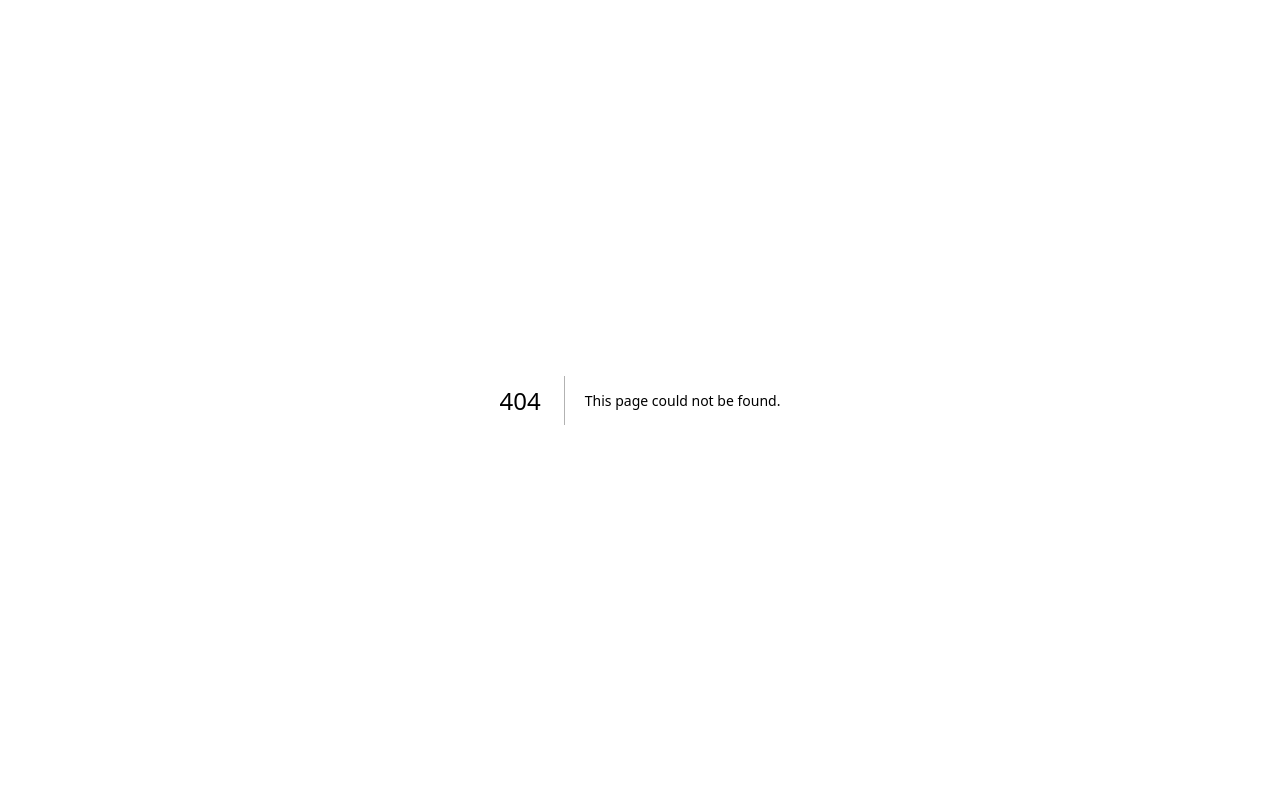
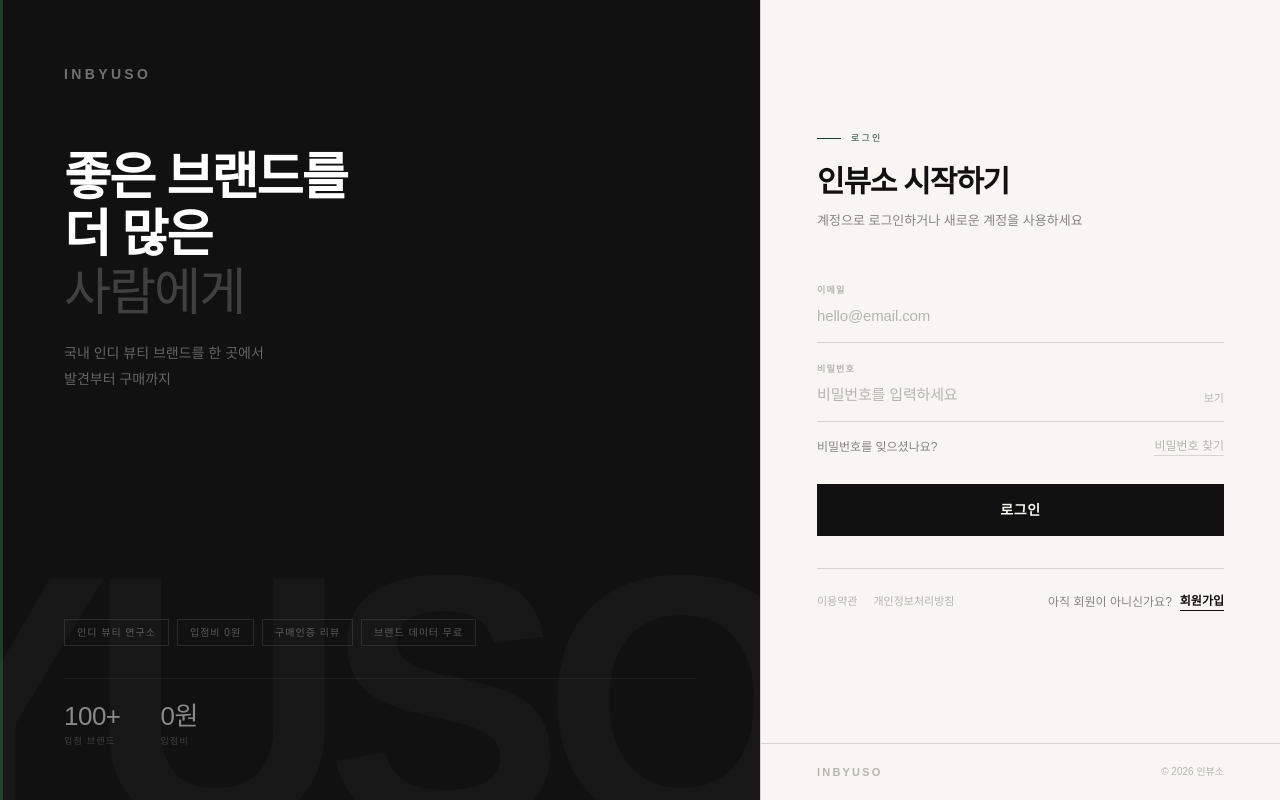
Before and after one commit to osj537/inbyuso-brand, a Next.js app in the folder frontend/: page /login in a window 1280 px wide. Before the commit this address had no page. Built offline with nearby package versions, Linux system fonts and the light colour scheme; no server answers.

Commit message:
feat:로그인페이지,admin 렌더링 수정

```diff
--- a/frontend/src/app/admin/layout.tsx
+++ b/frontend/src/app/admin/layout.tsx
@@ -1,22 +1,26 @@
 'use client'
 
-import { useEffect } from 'react'
+import { useEffect, useState } from 'react'
 import { useRouter } from 'next/navigation'
 import Link from 'next/link'
 import { authService } from '@/lib/authService'
 
 export default function AdminLayout({ children }: { children: React.ReactNode }) {
   const router = useRouter()
+  const [authorized, setAuthorized] = useState(false)
 
   useEffect(() => {
     if (!authService.isLoggedIn() || !authService.isAdmin()) {
-      router.push('/')
+      router.replace('/login')
+    } else {
+      setAuthorized(true)
     }
   }, [router])
 
+  if (!authorized) return null
+
   return (
     <div className="min-h-screen bg-gray-100 flex">
-      {/* 사이드바 */}
       <aside className="w-56 bg-black text-white flex-shrink-0">
         <div className="p-5 border-b border-gray-800">
           <Link href="/main" className="text-lg font-bold tracking-widest">INBYUSO</Link>
@@ -37,8 +41,6 @@ export default function AdminLayout({ children }: { children: React.ReactNode })
           </Link>
         </nav>
       </aside>
-
-      {/* 메인 콘텐츠 */}
       <main className="flex-1 p-8 overflow-y-auto">
         {children}
       </main>
--- /dev/null
+++ b/frontend/src/app/login/page.tsx
@@ -0,0 +1,82 @@
+'use client'
+
+import { useState } from 'react'
+import { useRouter } from 'next/navigation'
+import LoginForm from '@/components/auth/LoginForm'
+import SignupForm from '@/components/auth/SignupForm'
+
+type View = 'login' | 'signup'
+
+export default function HomePage() {
+  const [view, setView] = useState<View>('login')
+  const router = useRouter()
+
+  const handleSuccess = () => {
+    router.push('/main')
+  }
+
+  return (
+    <div className="grid h-screen overflow-hidden" style={{ gridTemplateColumns: '1fr 520px' }}>
+      {/* 좌측 비주얼 */}
+      <div className="bg-[#111] relative flex flex-col justify-between px-16 py-13 overflow-hidden">
+        {/* 좌측 초록 라인 */}
+        <div className="absolute left-0 top-0 bottom-0 w-[3px] bg-[#1F3D2A]" />
+
+        {/* 배경 텍스트 */}
+        <div
+          className="absolute bottom-[-80px] right-[-40px] text-[28vw] font-black leading-none pointer-events-none select-none whitespace-nowrap tracking-[-0.06em]"
+          style={{ color: 'rgba(255,255,255,0.025)', fontFamily: 'Pretendard, sans-serif' }}
+        >
+          INBYUSO
+        </div>
+
+        {/* 상단 */}
+        <div className="relative z-10 pt-3">
+          <span className="text-[14px] font-bold tracking-[0.24em] uppercase text-white/40 mb-16 block">INBYUSO</span>
+          <h1 className="text-[clamp(36px,4vw,60px)] font-bold text-white tracking-[-0.04em] leading-[1.12] mb-5">
+            좋은 브랜드를<br />
+            더 많은<br />
+            <span className="text-white/20 font-extralight">사람에게</span>
+          </h1>
+          <p className="text-sm text-white/35 font-light leading-[1.85] max-w-[360px]">
+            국내 인디 뷰티 브랜드를 한 곳에서<br />
+            발견부터 구매까지
+          </p>
+        </div>
+
+        {/* 하단 */}
+        <div className="relative z-10">
+          <div className="flex gap-2 flex-wrap mb-8">
+            {['인디 뷰티 연구소', '입점비 0원', '구매인증 리뷰', '브랜드 데이터 무료'].map((chip) => (
+              <span
+                key={chip}
+                className="text-[10px] font-medium tracking-[0.1em] uppercase text-white/30 border border-white/10 px-3 py-[5px]"
+              >
+                {chip}
+              </span>
+            ))}
+          </div>
+          <div className="flex gap-10 pt-6 border-t border-white/[0.06]">
+            <div>
+              <div className="text-[26px] font-extralight text-white/50 tracking-[-0.02em] leading-none mb-1.5">100+</div>
+              <div className="text-[9px] text-white/20 tracking-[0.14em] uppercase">입점 브랜드</div>
+            </div>
+            <div>
+              <div className="text-[26px] font-extralight text-white/50 tracking-[-0.02em] leading-none mb-1.5">0원</div>
+              <div className="text-[9px] text-white/20 tracking-[0.14em] uppercase">입점비</div>
+            </div>
+          </div>
+        </div>
+      </div>
+
+      {/* 우측 폼 */}
+      <div className="bg-[#F8F6F2] border-l border-[#D8D4CE] flex flex-col overflow-y-auto">
+        {view === 'login' ? (
+          <LoginForm onSuccess={handleSuccess} onSwitchToSignup={() => setView('signup')} />
+        ) : (
+          <SignupForm onSuccess={handleSuccess} onSwitchToLogin={() => setView('login')} />
+        )}
+      </div>
+    </div>
+  )
+}
--- a/frontend/src/app/page.tsx
+++ b/frontend/src/app/page.tsx
@@ -1,33 +1,5 @@
-'use client'
+import { redirect } from 'next/navigation'
 
-import { useState } from 'react'
-import { useRouter } from 'next/navigation'
-import LoginForm from '@/components/auth/LoginForm'
-import SignupForm from '@/components/auth/SignupForm'
-
-type View = 'login' | 'signup'
-
-export default function HomePage() {
-  const [view, setView] = useState<View>('login')
-  const router = useRouter()
-
-  const handleSuccess = () => {
-    router.push('/main')
-  }
-
-  return (
-    <main className="min-h-screen bg-gray-50 flex items-center justify-center px-4">
-      {view === 'login' ? (
-        <LoginForm
-          onSuccess={handleSuccess}
-          onSwitchToSignup={() => setView('signup')}
-        />
-      ) : (
-        <SignupForm
-          onSuccess={handleSuccess}
-          onSwitchToLogin={() => setView('login')}
-        />
-      )}
-    </main>
-  )
+export default function RootPage() {
+  redirect('/main')
 }
--- a/frontend/src/components/auth/LoginForm.tsx
+++ b/frontend/src/components/auth/LoginForm.tsx
@@ -16,12 +16,9 @@ interface LoginFormProps {
 export default function LoginForm({ onSuccess, onSwitchToSignup }: LoginFormProps) {
   const [serverError, setServerError] = useState<string | null>(null)
   const [isLoading, setIsLoading] = useState(false)
+  const [showPw, setShowPw] = useState(false)
 
-  const {
-    register,
-    handleSubmit,
-    formState: { errors },
-  } = useForm<LoginSchema>({
+  const { register, handleSubmit, formState: { errors } } = useForm<LoginSchema>({
     resolver: zodResolver(loginSchema),
   })
 
@@ -40,68 +37,107 @@ export default function LoginForm({ onSuccess, onSwitchToSignup }: LoginFormProp
   }
 
   return (
-    <div className="w-full max-w-md mx-auto p-8 bg-white rounded-2xl shadow-lg">
-      <h2 className="text-2xl font-bold text-gray-900 mb-6">로그인</h2>
+    <div className="flex flex-col overflow-y-auto flex-1">
+      <div className="flex-1 flex flex-col justify-center px-14 py-16">
+        {/* 아이브로우 */}
+        <div className="flex items-center gap-2.5 mb-3.5">
+          <div className="w-6 h-px bg-[#1F3D2A]" />
+          <span className="text-[9px] tracking-[0.24em] uppercase text-[#1F3D2A] font-medium">로그인</span>
+        </div>
 
-      <form onSubmit={handleSubmit(onSubmit)} className="space-y-4" noValidate>
-        <div>
-          <label htmlFor="email" className="block text-sm font-medium text-gray-700 mb-1">
+        <h1 className="text-[30px] font-bold tracking-[-0.04em] text-[#111] mb-1.5">인뷰소 시작하기</h1>
+        <p className="text-[13px] text-[#888480] font-light mb-9 leading-relaxed">계정으로 로그인하거나 새로운 계정을 사용하세요</p>
+
+        {/* 이메일 폼 */}
+        <form onSubmit={handleSubmit(onSubmit)} noValidate>
+          <div className="flex flex-col mb-4">
+            {/* 이메일 */}
+            <div className="relative border-b-[1.5px] border-[#D8D4CE] focus-within:border-[#111] transition-colors">
+              <label className="block text-[9px] font-semibold tracking-[0.14em] uppercase text-[#B8B4AE] pt-4 focus-within:text-[#111] transition-colors">
                 이메일
               </label>
               <input
-            id="email"
                 type="email"
                 autoComplete="email"
                 {...register('email')}
-            className="w-full px-4 py-2.5 border border-gray-300 rounded-lg focus:outline-none focus:ring-2 focus:ring-blue-500 focus:border-transparent"
-            placeholder="name@example.com"
+                className="w-full border-none bg-transparent py-2 pb-3.5 text-[15px] font-light text-[#111] outline-none placeholder-[#B8B4AE] tracking-[-0.01em]"
+                placeholder="hello@email.com"
               />
               {errors.email && (
-            <p className="mt-1 text-sm text-red-600">{errors.email.message}</p>
+                <p className="text-xs text-[#B84A28] pb-2">{errors.email.message}</p>
               )}
             </div>
 
-        <div>
-          <label htmlFor="password" className="block text-sm font-medium text-gray-700 mb-1">
+            {/* 비밀번호 */}
+            <div className="relative border-b-[1.5px] border-[#D8D4CE] focus-within:border-[#111] transition-colors mt-1">
+              <label className="block text-[9px] font-semibold tracking-[0.14em] uppercase text-[#B8B4AE] pt-4 transition-colors">
                 비밀번호
               </label>
               <input
-            id="password"
-            type="password"
+                type={showPw ? 'text' : 'password'}
                 autoComplete="current-password"
                 {...register('password')}
-            className="w-full px-4 py-2.5 border border-gray-300 rounded-lg focus:outline-none focus:ring-2 focus:ring-blue-500 focus:border-transparent"
-            placeholder="비밀번호 입력"
+                className="w-full border-none bg-transparent py-2 pb-3.5 text-[15px] font-light text-[#111] outline-none placeholder-[#B8B4AE] tracking-[-0.01em] pr-12"
+                placeholder="비밀번호를 입력하세요"
               />
+              <button
+                type="button"
+                onClick={() => setShowPw(!showPw)}
+                className="absolute right-0 bottom-3.5 text-[11px] text-[#B8B4AE] hover:text-[#888480] transition-colors"
+              >
+                {showPw ? '숨기기' : '보기'}
+              </button>
               {errors.password && (
-            <p className="mt-1 text-sm text-red-600">{errors.password.message}</p>
+                <p className="text-xs text-[#B84A28] pb-2">{errors.password.message}</p>
               )}
+            </div>
           </div>
 
           {serverError && (
-          <div className="p-3 bg-red-50 border border-red-200 rounded-lg">
-            <p className="text-sm text-red-700">{serverError}</p>
-          </div>
+            <p className="text-xs text-[#B84A28] mb-4">{serverError}</p>
           )}
 
+          {/* 옵션 */}
+          <div className="flex items-center justify-between mb-7 mt-3.5">
+            <span className="text-xs text-[#888480] font-light">비밀번호를 잊으셨나요?</span>
+            <button type="button" className="text-xs text-[#B8B4AE] border-b border-[#D8D4CE] pb-px hover:text-[#111] hover:border-[#111] transition-colors">
+              비밀번호 찾기
+            </button>
+          </div>
+
+          {/* 로그인 버튼 */}
           <button
             type="submit"
             disabled={isLoading}
-          className="w-full py-2.5 px-4 bg-blue-600 hover:bg-blue-700 disabled:bg-blue-400 text-white font-semibold rounded-lg transition-colors"
+            className="w-full py-4 bg-[#111] text-[#F8F6F2] text-sm font-semibold tracking-[0.04em] hover:bg-[#1F3D2A] disabled:bg-[#B8B4AE] transition-colors mb-8"
           >
             {isLoading ? '로그인 중...' : '로그인'}
           </button>
         </form>
 
-      <p className="mt-4 text-center text-sm text-gray-600">
-        계정이 없으신가요?{' '}
+        {/* 하단 */}
+        <div className="pt-6 border-t border-[#D8D4CE] flex items-center justify-between">
+          <div className="flex gap-4">
+            <button className="text-[11px] text-[#B8B4AE] hover:text-[#888480] transition-colors">이용약관</button>
+            <button className="text-[11px] text-[#B8B4AE] hover:text-[#888480] transition-colors">개인정보처리방침</button>
+          </div>
+          <div className="flex items-center gap-2 text-xs">
+            <span className="text-[#888480] font-light">아직 회원이 아니신가요?</span>
             <button
               onClick={onSwitchToSignup}
-          className="text-blue-600 hover:underline font-medium"
+              className="text-xs font-semibold text-[#111] border-b-[1.5px] border-[#111] pb-px hover:text-[#1F3D2A] hover:border-[#1F3D2A] transition-colors"
             >
               회원가입
             </button>
-      </p>
+          </div>
+        </div>
+      </div>
+
+      {/* 푸터 */}
+      <div className="px-14 py-5 border-t border-[#D8D4CE] flex justify-between items-center">
+        <span className="text-[11px] font-bold tracking-[0.2em] uppercase text-[#B8B4AE]">INBYUSO</span>
+        <span className="text-[10px] text-[#B8B4AE]">© 2026 인뷰소</span>
+      </div>
     </div>
   )
 }
--- a/frontend/src/components/layout/Header.tsx
+++ b/frontend/src/components/layout/Header.tsx
@@ -31,7 +31,7 @@ export default function Header() {
   const handleLogout = async () => {
     await authService.logout();
     setIsLoggedIn(false);
-    router.push("/");
+    router.push("/main");
   };
 
   return (
@@ -50,7 +50,7 @@ export default function Header() {
             </button>
           ) : (
             <button
-              onClick={() => router.push("/")}
+              onClick={() => router.push("/login")}
               className={styles.rightMenuItem}
             >
               로그인
```
Lines whose indentation alone changed are shown as unchanged.
